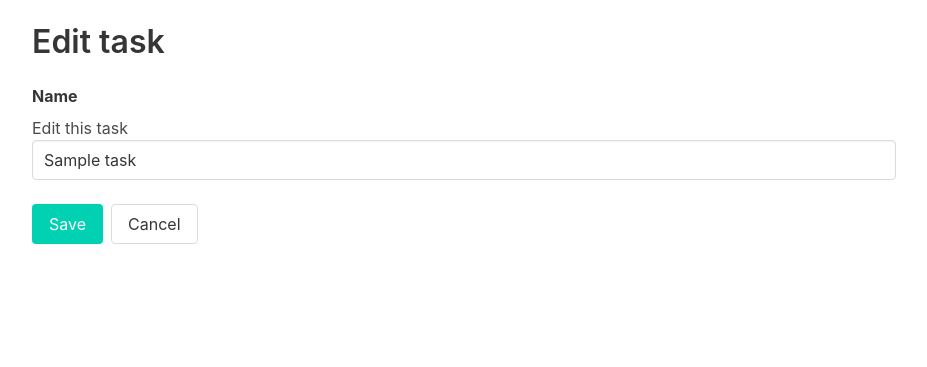
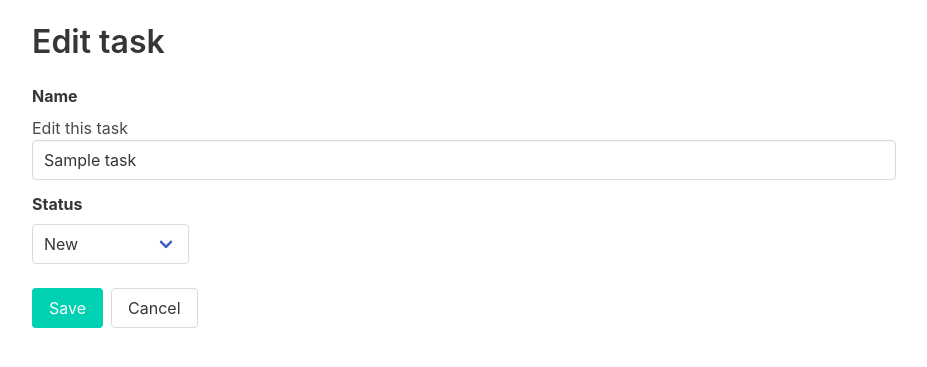
Before and after one commit to m1lk4/todolist_app, a Flask app: page /lists/1/tasks/1/edit in a window 1280 px wide. Shown: the part 124-491 px from the top of the page, without its empty margins (176-1103 px from the left). Run offline with Flask 3, Linux system fonts and the light colour scheme; tables that the repository leaves empty hold one stand-in row (values such as "Sample post"); some libraries are stand-ins or nearby versions.

Commit message:
Agrego status de tareas en template

```diff
--- a/src/core/board/__init__.py
+++ b/src/core/board/__init__.py
@@ -40,12 +40,16 @@ def create_task(**kwargs):
     db.session.commit()
 
 
-def update_task(id, name):
+def update_task(id, name, status):
     task = Task.query.get(id)
     task.name = name
+    task.status = status
     db.session.commit()
 
 
 def delete_task(task):
     db.session.delete(task)
     db.session.commit()
+
+
+task_status = ["New", "Pending", "In progress", "On hold", "Needs review", "Done"]
--- a/src/routes/task.py
+++ b/src/routes/task.py
@@ -12,15 +12,17 @@ task_blueprint = Blueprint("task", __name__, url_prefix="/lists/<int:list_id>/ta
 @task_blueprint.get("/")
 def new(list_id):
     list = board.get_list(list_id)
-    print("Este es el id:", list_id)
+    status = board.task_status
 
-    return render_template("tasks/new.html", list=list)
+    return render_template("tasks/new.html", task_status=status, list=list)
 
 
 @task_blueprint.post("/")
 def create(list_id):
     name = request.form.get("name")
-    board.create_task(name=name, list_id=list_id)
+    status = request.form.get("status")
+    print(status)
+    board.create_task(name=name, status=status, list_id=list_id)
     flash("Task created", "success")
 
     return redirect(url_for("list.show", list_id=list_id))
@@ -31,13 +33,16 @@ def edit(list_id, task_id):
     list = board.get_list(list_id)
     task = board.get_task(task_id)
 
-    return render_template("/tasks/edit.html", list=list, task=task)
+    return render_template(
+        "/tasks/edit.html", list=list, task=task, task_status=board.task_status
+    )
 
 
 @task_blueprint.post("/<int:task_id>/edit")
 def update(list_id, task_id):
     name = request.form["name"]
-    board.update_task(task_id, name)
+    status = request.form["status"]
+    board.update_task(task_id, name, status)
     flash("Task edited", "success")
 
     return redirect(url_for("list.show", list_id=list_id))
--- a/src/templates/tasks/edit.html
+++ b/src/templates/tasks/edit.html
@@ -19,6 +19,21 @@
           <input class="input" type="text" id="name" name="name" placeholder="Nombre" value="{{ task.name }}">
         </div>
       </div>
+
+      <div class="field">
+        <label class="label" for="status">Status</label>
+        <div class="control">
+          <div class="select">
+            <select name="status">
+              {% for status in task_status %}
+              <option value="{{status}}" {% if status == task.status %}selected{%endif%}>
+                {{status}}
+              </option>
+              {% endfor%}
+            </select>
+          </div>
+        </div>
+      </div>
     </div>
     <div class="block">
       <div class="buttons">
```
Also changed, not shown: src/templates/tasks/new.html (+15 -0 lines).
